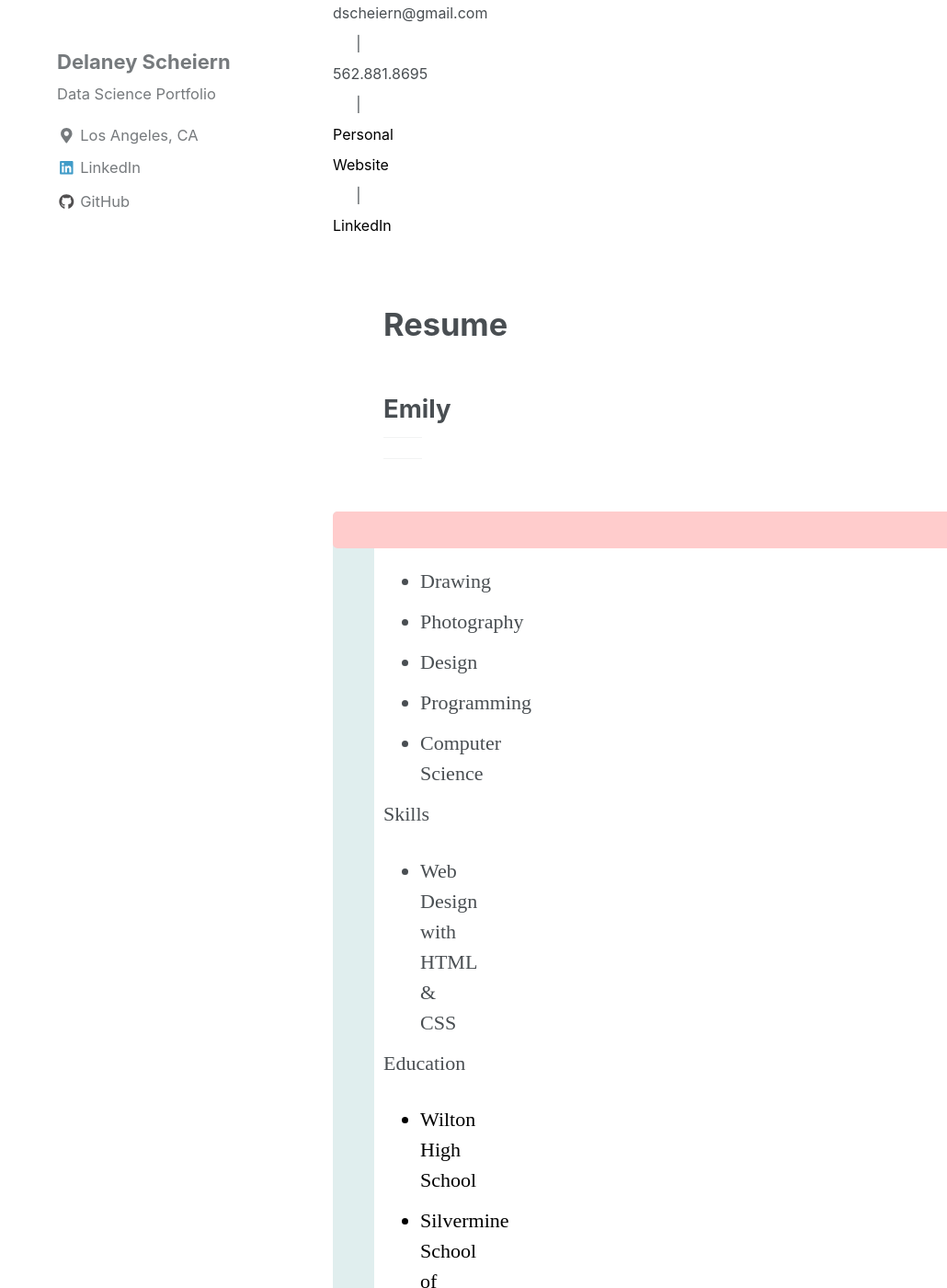
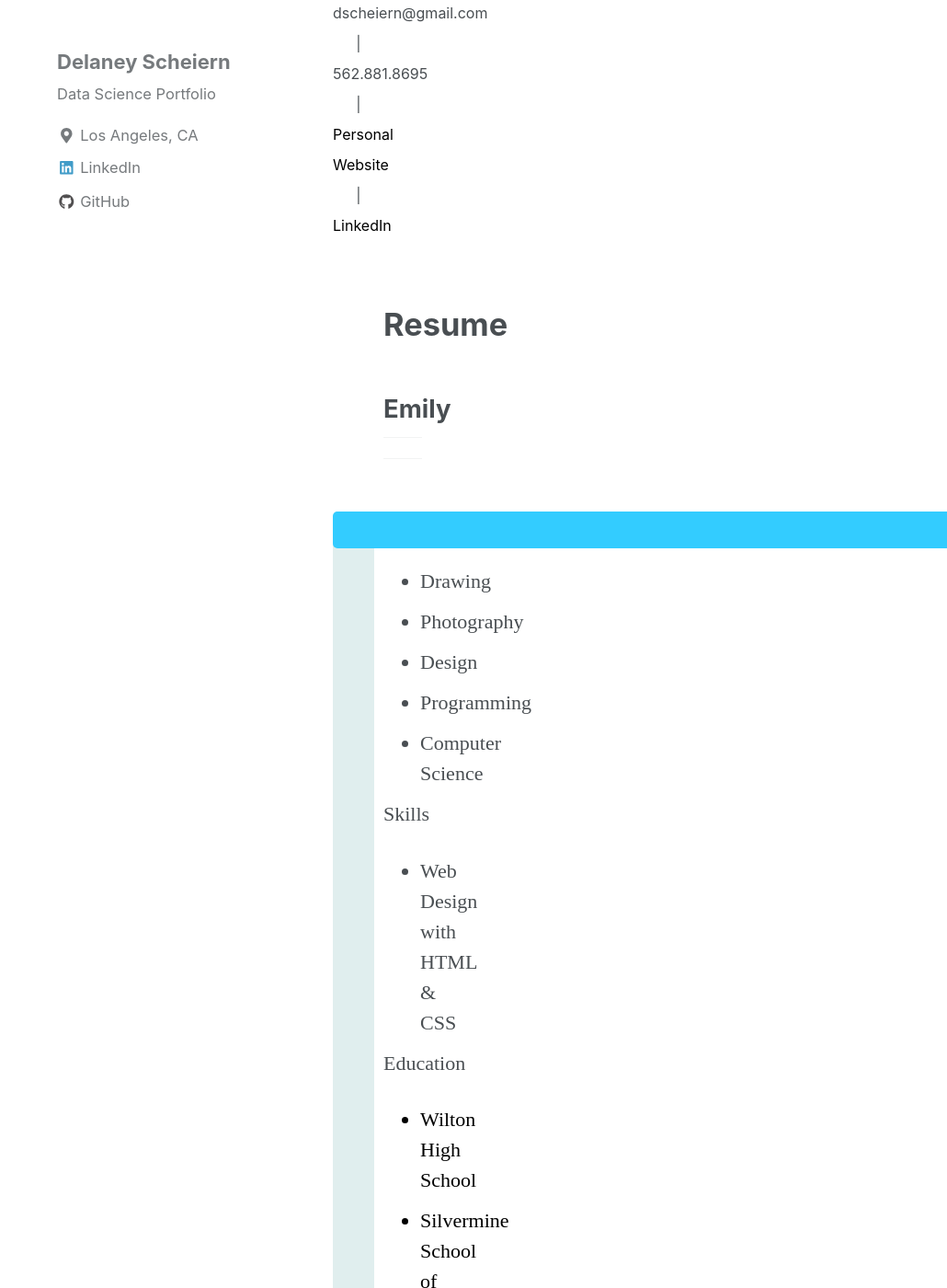
Before and after one commit to dscheiern/dscheiern.github.io, a Jekyll site: the page built from _pages/resume.md, in a window 1280 px wide and 1400 px high, scrolled down 296 px. Shown: the whole window at 92% size, without its empty margins (250-1280 px from the left). Built offline with Jekyll 4.4.1, drawn with Linux system fonts in a browser that asks for light colours; nearby versions of some CDN libraries.

Commit message:
updated resume page

```diff
--- a/assets/css/main.scss
+++ b/assets/css/main.scss
@@ -24,7 +24,7 @@ div {
 #header {
   height: 40px;
   width: 100%;
-  background-color: #ffcccc;
+  background-color: #33ccff;
   position: fixed;
   z-index: 1;
 }
```
